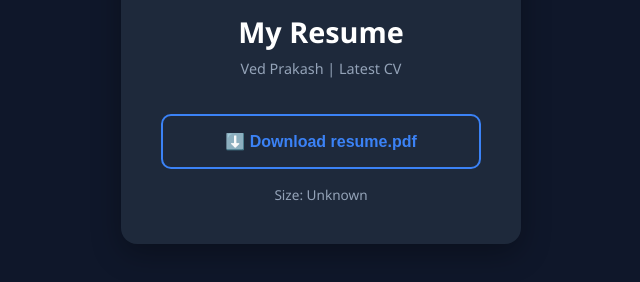
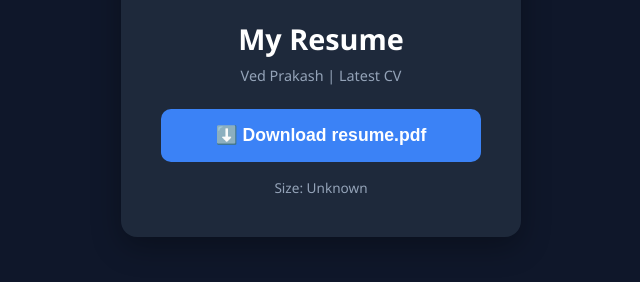
Before and after one commit to Vedprakash3/CV, a plain HTML site: page index.html in a window 1280 px wide. Shown: the part 354-636 px from the top of the page, without its empty margins (319-959 px from the left). Drawn offline with Linux system fonts and the light colour scheme; no server answers.

Commit message:
Add files via upload

```diff
--- a/index.html
+++ b/index.html
@@ -73,8 +73,8 @@
     <h1>My Resume</h1>
     <p class="subtitle">Ved Prakash | Latest CV</p>
 
-    <button class="view-btn" onclick="viewResume()">
-       ⬇️ Download resume.pdf
+    <button class="download-btn" onclick="downloadResume()">
+      ⬇️ Download resume.pdf
     </button>
 
     <p class="size" id="fileSize">Size: Loading...</p>
@@ -105,7 +105,7 @@
       document.body.appendChild(link);
       link.click();
       document.body.removeChild(link);
-      alert("Resume download shuru ho gaya! 📂");
+      // Alert hata diya hai ✅
     }
 
     function viewResume() {
```
